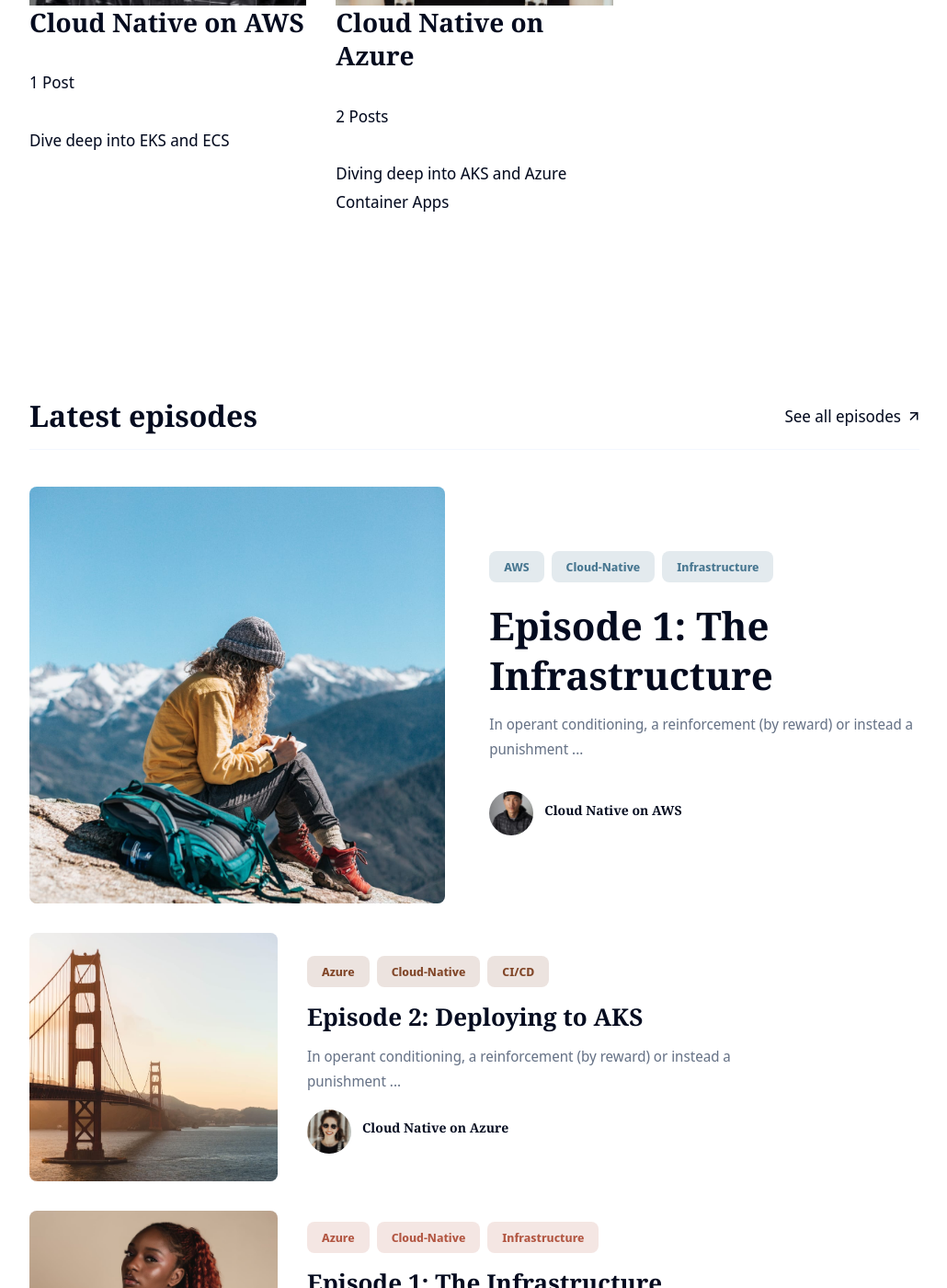
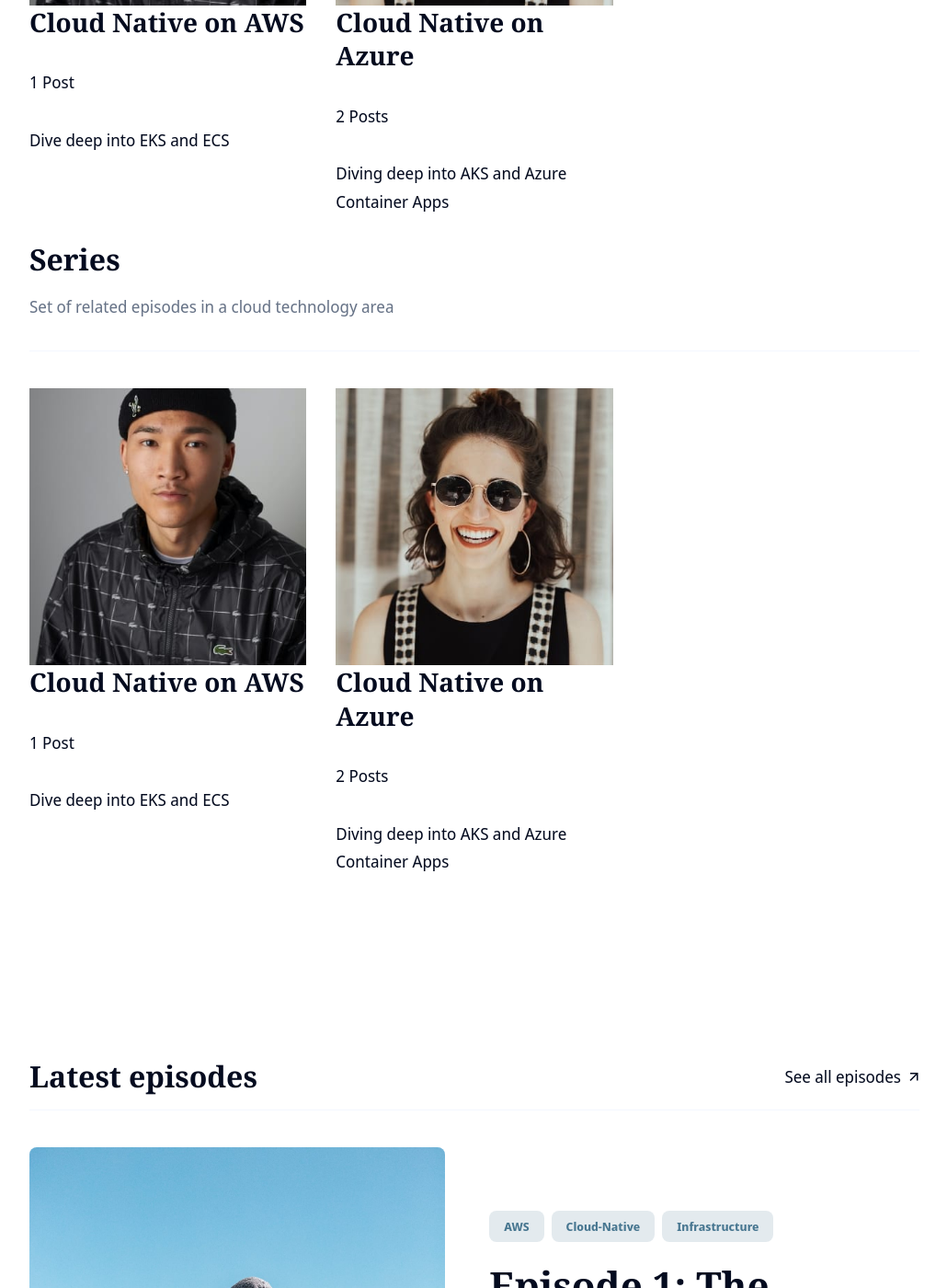
Before and after one commit to Bexprt/bexprt.github.io, a Jekyll site: the page built from index.html, in a window 1280 px wide and 1400 px high, scrolled down 464 px. Shown: the whole window at 92% size, without its empty margins (124-1154 px from the left). Built offline with Jekyll 4.4.1, drawn with Linux system fonts in a browser that asks for light colours; nearby versions of some CDN libraries.

Commit message:
fix hpage

```diff
--- a/_data/settings.yml
+++ b/_data/settings.yml
@@ -37,6 +37,7 @@
 series__settings:
   enable: true
   title: Series
+  description: Set of related episodes in a cloud technology area
 
 #-------------------------------
 # Blog Section Settings
--- a/_includes/section-series.html
+++ b/_includes/section-series.html
@@ -21,7 +21,37 @@
       </div>
     </div>
   </div>
+  <div class="container">
+    <div class="row">
+      <div class="col col-12">
+        <div class="section__inner">
 
+        <div class="section__info">
+          <div class="section__head">
+            <h2 class="section__title">{{ site.data.settings.series__settings.title }}</h2>
+          </div>
+          {% if site.data.settings.series__settings.description %}
+            <p class="section__description">{{ site.data.settings.series__settings.description }}</p>
+          {% endif %}
+        </div>
+
+        <div class="row">
+          {% for author in site.authors %}
+          {% assign post_count = site.posts | where:"author", author.username %}
+          <div class="col col-4 col-d-6 col-t-12">
+            <div class="authors__info">
+              <a class="authors__image" href="{{ author.url }}"><img class="lazy" data-src="{{ author.image }}" alt="{{ author.name }}"></a>
+              <h2 class="authors__name"><a class="authors__link" href="{{ author.url }}">{{ author.name }}</a></h2>
+              <div class="authors__posts__count">{{ post_count.size }} {% if post_count.size < 2 %}Post{% else %}Posts{% endif %}</div>
+              <p class="authors__description">{{ author.content }}</p>
+            </div>
+          </div>
+          {% endfor %}
+        </div>
+        </div>
+      </div>
+    </div>
+  </div>
 </section>
 <!-- end section-author -->
 {% endif %}
```
